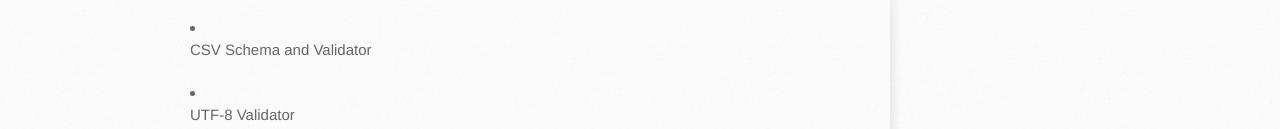
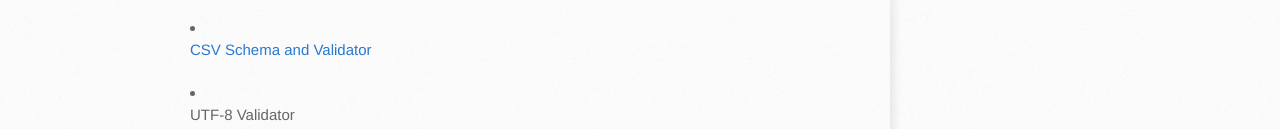
Before and after one commit to digital-preservation/digital-preservation.github.io, a plain HTML site: page index.html in a window 1280 px wide. Shown: the part 578-707 px from the top of the page. Drawn offline with Linux system fonts and the light colour scheme.

Commit message:
link to https://digital-preservation.github.io/csv-validator/

```diff
--- a/index.html
+++ b/index.html
@@ -34,7 +34,7 @@
 <p>The Digital Preservation and Digital Repository Infrastructure teams at <a href="http://www.nationalarchives.gov.uk">The National Archives</a> have developed several tools which are made publicly available under various Open Source licenses. These pages serve to provide further information and documentation about the tools.</p>
 
 <ul>
-<li><p>CSV Schema and Validator</p></li>
+<li><p><a href="https://digital-preservation.github.io/csv-validator/">CSV Schema and Validator</a></p></li>
 <li><p>UTF-8 Validator</p></li>
 <li><p>DROID</p></li>
 </ul><h3>
```
